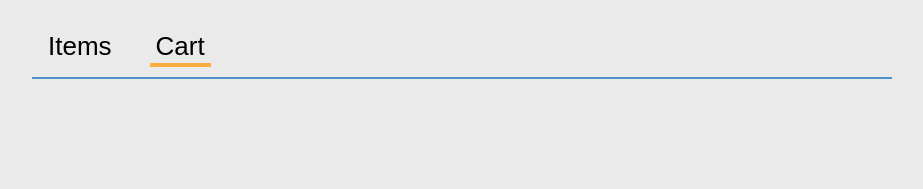
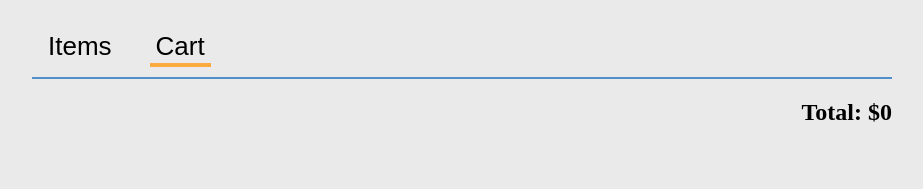
Before and after one commit to zahifarah/react-exercises, a React (Create React App) app in the folder shopping-site/: page / in a window 1280 px wide. Both pictures are taken after a click on the button "Cart". Shown: the top 189 px of the page, without its empty margins (178-1101 px from the left). Built offline with nearby package versions, Linux system fonts and the light colour scheme.

Commit message:
Implement total cost logic and css

```diff
--- a/shopping-site/src/CartPage.css
+++ b/shopping-site/src/CartPage.css
@@ -30,3 +30,9 @@
 button:hover {
   cursor: pointer;
 }
+
+.CartItem-total {
+  text-align: right;
+  margin-top: 15px;
+  font-weight: 600;
+}
--- a/shopping-site/src/CartPage.js
+++ b/shopping-site/src/CartPage.js
@@ -5,6 +5,17 @@ import Item from "./Item"
 import "./CartPage.css"
 
 function CartPage({ items, onAddOne, onRemoveOne }) {
+  let total = 0
+
+  const calculateTotal = () => {
+    items.forEach((item) => {
+      total += item.price * item.count
+    })
+    return total
+  }
+
+  calculateTotal()
+
   return (
     <ul className="CartPage-items">
       {items.map((item) => (
@@ -26,6 +37,7 @@ function CartPage({ items, onAddOne, onRemoveOne }) {
           </Item>
         </li>
       ))}
+      <div className="CartItem-total">Total: ${total}</div>
     </ul>
   )
 }
```
